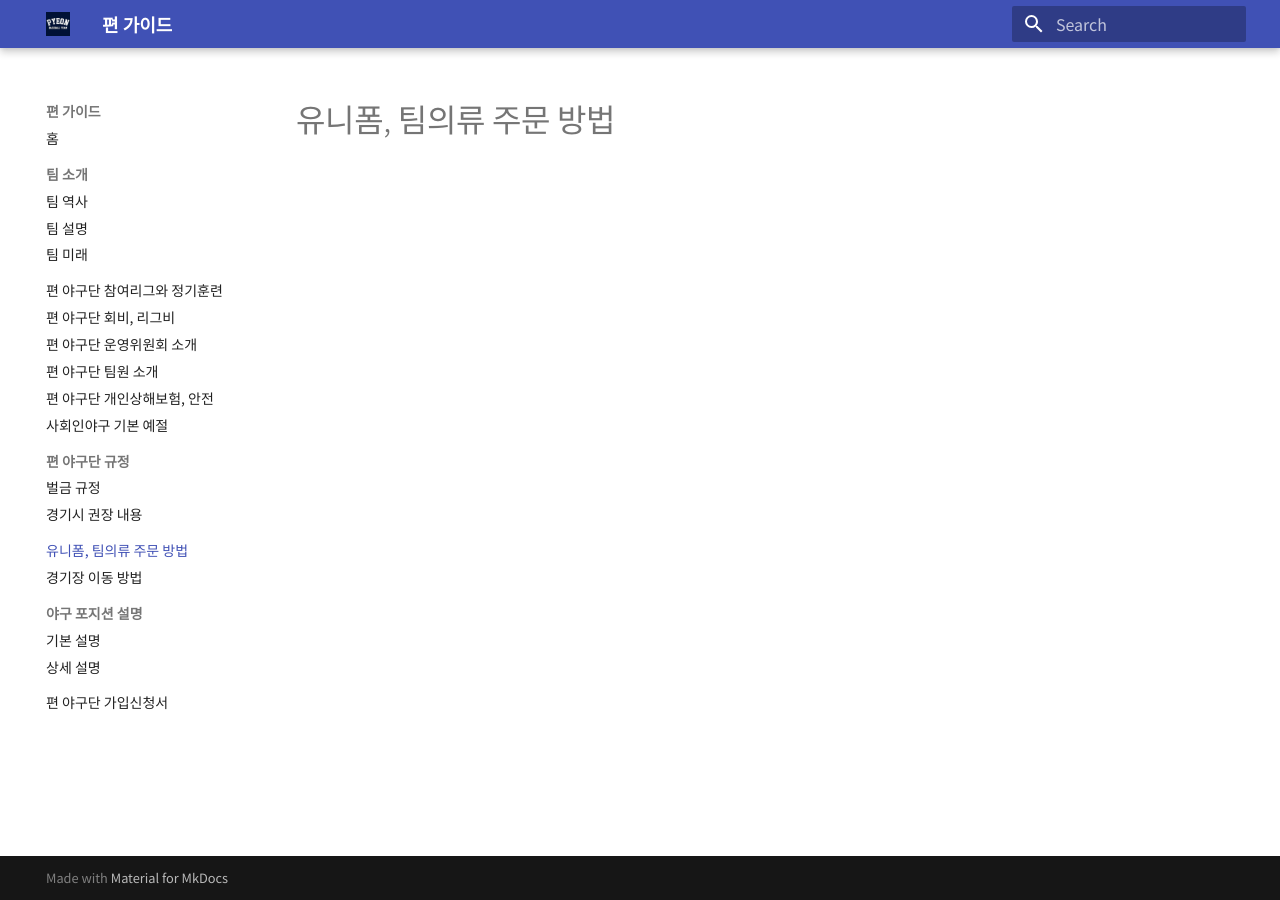
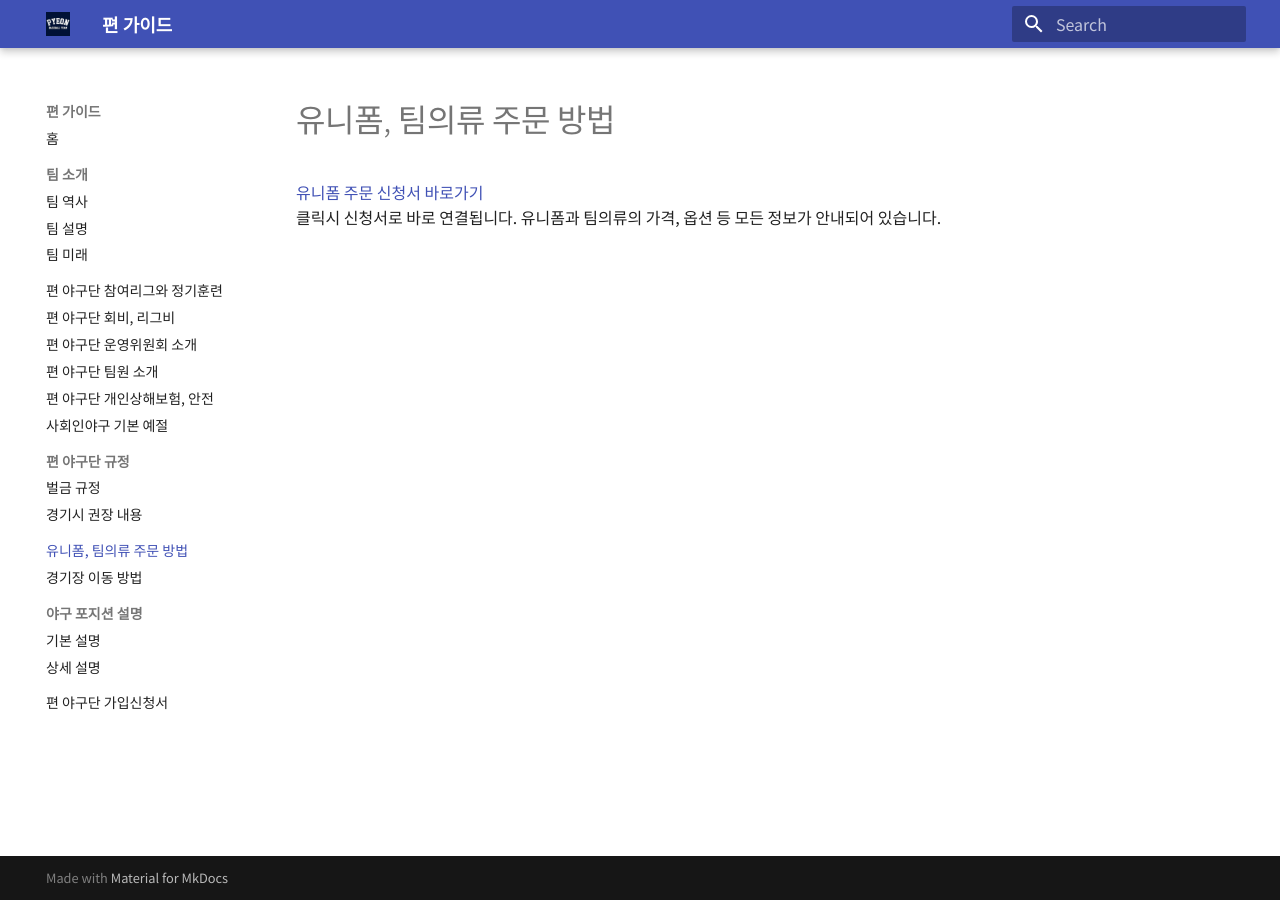
Before and after one commit to BlueChance/pyeon_guide, an MkDocs documentation site: the page built from docs/uniforms/how_to_order.md, in a window 1280 px wide. Built offline with MkDocs 1.6.1 and Material for MkDocs 9.7.7, drawn with Linux system fonts in a browser that asks for light colours.

Commit message:
link finish

```diff
--- a/docs/uniforms/how_to_order.md
+++ b/docs/uniforms/how_to_order.md
@@ -1 +1,2 @@
-https://forms.gle/emqYjoRDrKXi6sfz8 에서 주문할 수 있습니다. 가격 역시 나와있으며 유니폼, 팀의류 모두 안내되어 있습니다.
+[유니폼 주문 신청서 바로가기](https://forms.gle/emqYjoRDrKXi6sfz8)<br>
+클릭시 신청서로 바로 연결됩니다. 유니폼과 팀의류의 가격, 옵션 등 모든 정보가 안내되어 있습니다.
```
